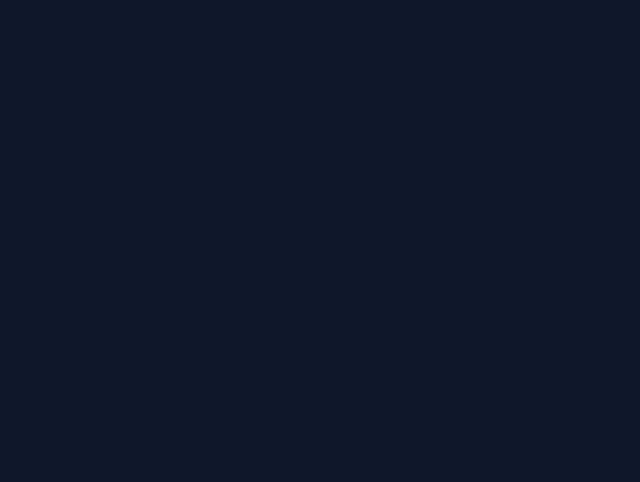
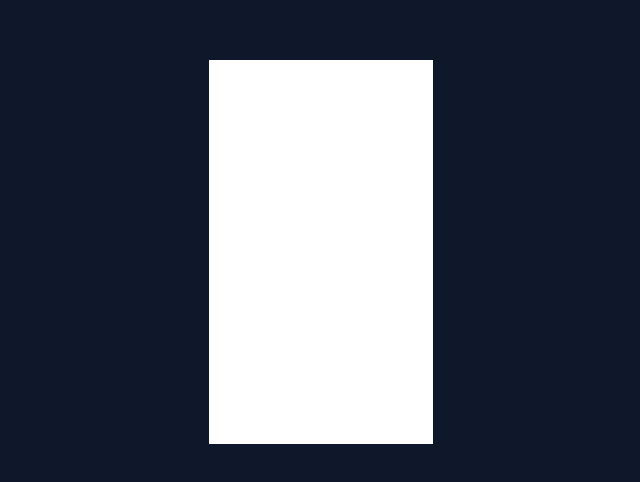
Before and after one commit to 99Rafick/podcast, a Vue app: page / in a window 1280 px wide. Shown: the part 148-630 px from the top of the page, without its empty margins (319-959 px from the left). Built offline with nearby package versions, Linux system fonts and the light colour scheme.

Commit message:
create podcast card component

```diff
--- a/src/App.vue
+++ b/src/App.vue
@@ -2,10 +2,11 @@
 <template>
   <main class="w-screen relative h-screen overflow-hidden">
       <div class="w-full h-full flex items-center justify-center bg-slate-900">
-
+          <PodcastCard></PodcastCard>
       </div>
   </main>
 </template>
 
 <script setup>
+import PodcastCard from '@/components/PodcastCard.vue'
 </script>
--- /dev/null
+++ b/src/components/PodcastCard.vue
@@ -0,0 +1,9 @@
+<template>
+    <div class="h-96 w-56 bg-white">
+
+    </div>
+</template>
+
+<script>
+
+</script>
```
